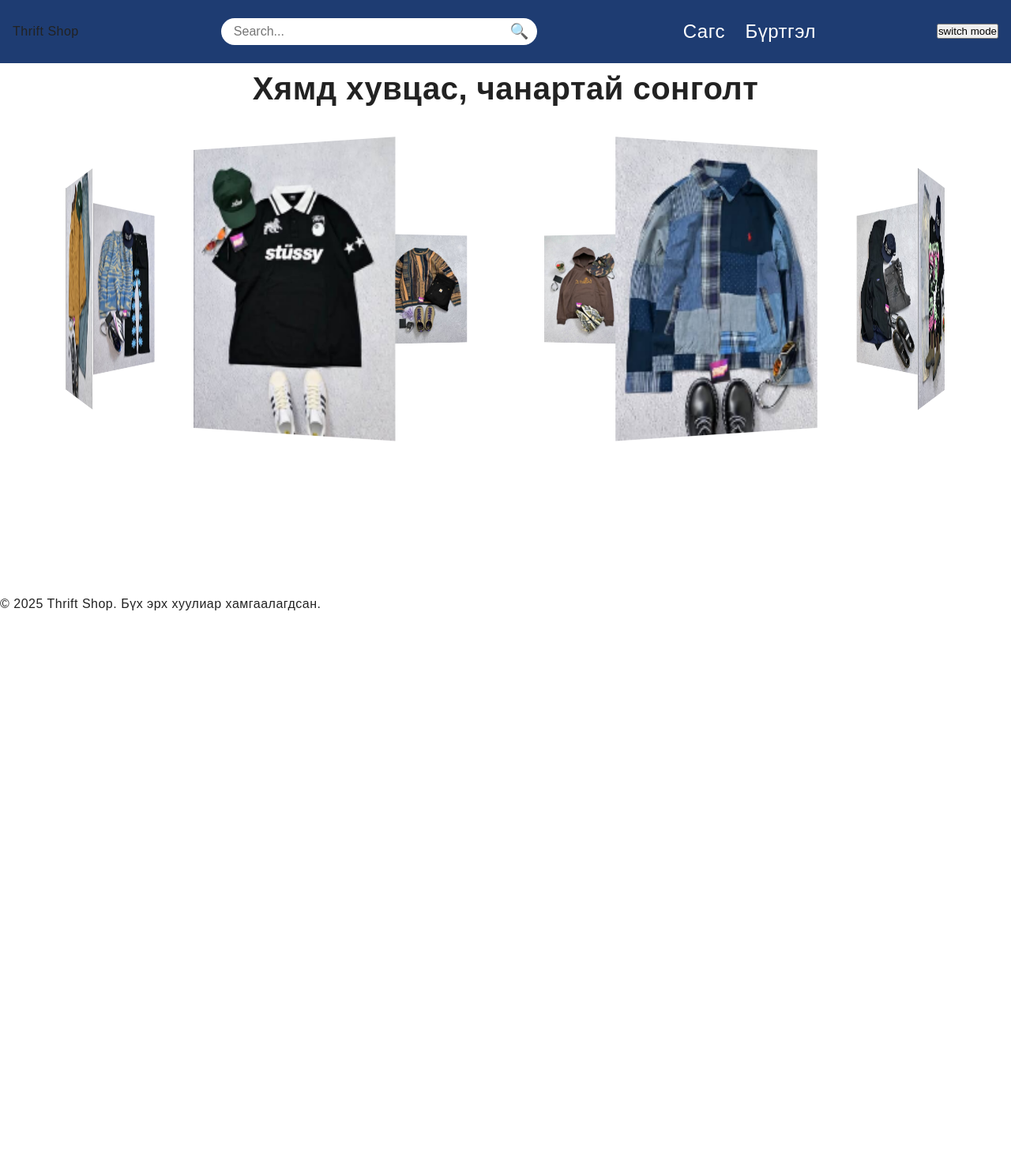
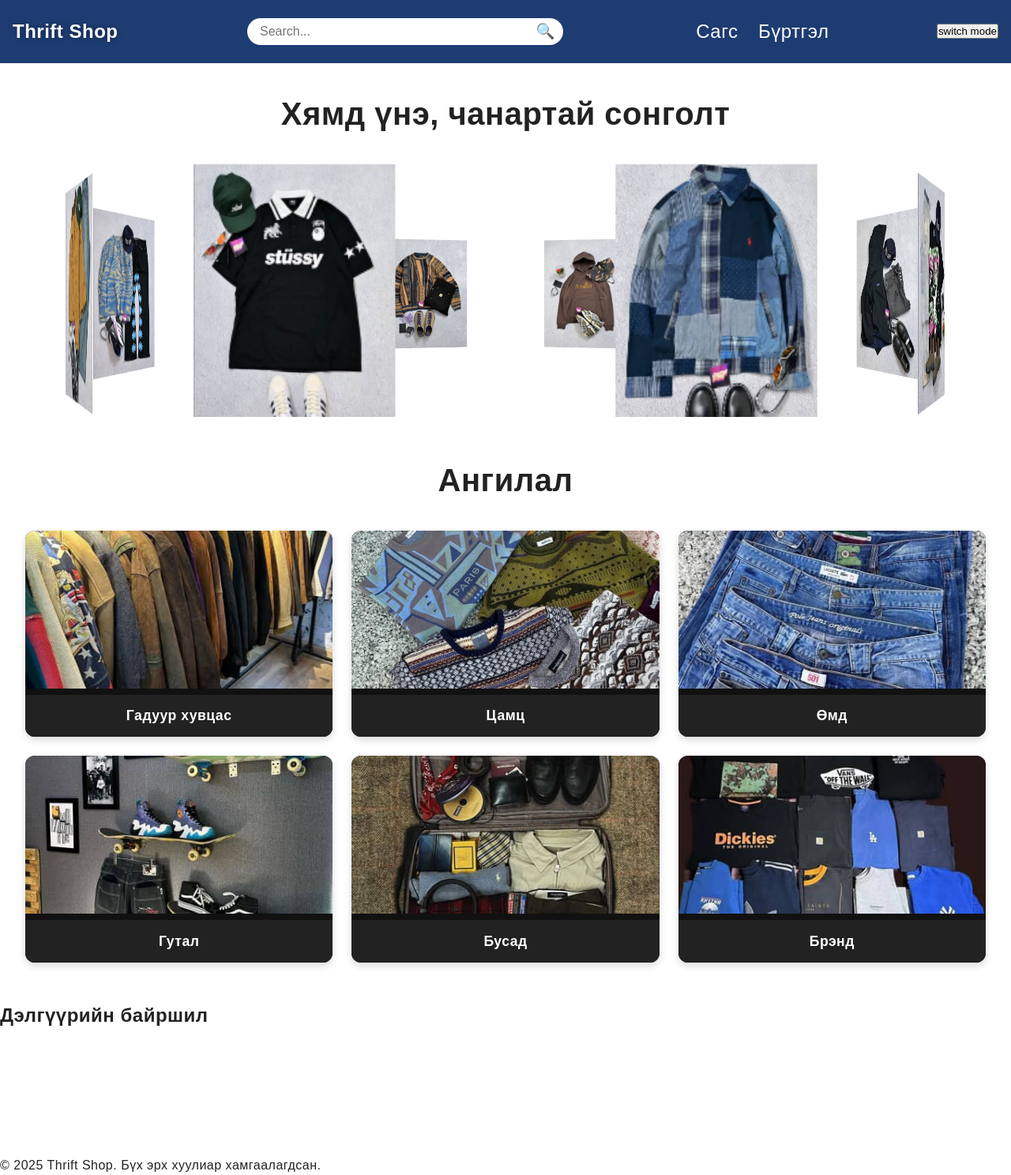
Before and after one commit to tseren717/web, a plain HTML site: page index.html in a window 1280 px wide. Shown: the whole page at 79% size. Before the commit the page ends 800 px from the top, so only its background shows below. Drawn offline with Linux system fonts and the light colour scheme; grey boxes are pictures that could not be loaded.

Commit message:
updating

```diff
--- /dev/null
+++ b/css/categories.css
@@ -0,0 +1,238 @@
+:root {
+    --font-main: 'Arial', sans-serif;
+    --color-bg: #ffffff;
+    --color-text: #222;
+    --color-accent: #1e3c72;
+    --header-bg: #1e3c72;
+    --spacing: 1rem;
+    --shadow: 0 4px 10px rgba(0,0,0,0.15);
+    --lh: 1.6;
+    --ls: 0.5px;
+    --transition: all 0.3s ease;
+}
+
+/* Dark Mode */
+:root.dark {
+    --color-bg: #121212;
+    --color-text: #eee;
+    --color-accent: #ffcc70;
+}
+
+/* Global Reset */
+* { margin: 0; padding: 0; box-sizing: border-box; }
+body {
+    font-family: var(--font-main);
+    background: var(--color-bg);
+    color: var(--color-text);
+    line-height: var(--lh);
+    letter-spacing: var(--ls);
+    transition: var(--transition);
+}
+
+/* Header */
+.header {
+    display: flex;
+    justify-content: space-between;
+    align-items: center;
+    padding: var(--spacing);
+    background: var(--header-bg);
+    position: sticky;
+    top: 0;
+    z-index: 100;
+}
+.logo span {
+    color: #fff !important;
+    font-weight: bold;
+    font-size: 1.5rem;
+    text-shadow: 0 0 6px rgba(0,0,0,0.4);
+}
+
+/* Search Bar */
+.search-container {
+    flex: 1;
+    max-width: 400px;
+    margin: 0 2rem;
+    position: relative;
+}
+
+.search-container input {
+    width: 100%;
+    padding: 0.5rem 2.5rem 0.5rem 1rem;
+    border-radius: 20px;
+    border: none;
+    outline: none;
+    font-size: 1rem;
+}
+
+.search-container .search-icon {
+    position: absolute;
+    right: 10px;
+    top: 50%;
+    transform: translateY(-50%);
+    font-size: 1.2rem;
+    color: #555;
+    cursor: pointer;
+}
+
+/* Header Right Icons */
+.header-icons {
+    display: flex;
+    align-items: center;
+    gap: 1rem;
+}
+
+.header-icons .icon {
+    font-size: 1rem;
+    cursor: pointer;
+    color: #fff;
+    padding: 0.5rem;
+    border-radius: 4px;
+    transition: var(--transition);
+}
+
+/* Theme Toggle Button */
+#theme-toggle {
+    background: rgba(255,255,255,0.2);
+    color: white;
+    border: none;
+    padding: 0.5rem 1rem;
+    border-radius: 4px;
+    cursor: pointer;
+    margin-left: 1rem;
+}
+
+/* Breadcrumb */
+.breadcrumb {
+    padding: 1rem 2rem;
+    background-color: #f5f5f5;
+    margin-bottom: 2rem;
+}
+
+.breadcrumb a {
+    color: var(--color-accent);
+    text-decoration: none;
+}
+
+.breadcrumb span {
+    color: #777;
+}
+
+/* Page Title */
+.page-title {
+    text-align: center;
+    margin: 2rem 0;
+    font-size: 2rem;
+    color: var(--color-accent);
+}
+
+/* Products Grid */
+.products-grid {
+    display: grid;
+    grid-template-columns: repeat(auto-fill, minmax(250px, 1fr));
+    gap: 2rem;
+    padding: 0 2rem 4rem;
+}
+
+.product-card {
+    background: white;
+    border-radius: 8px;
+    overflow: hidden;
+    box-shadow: var(--shadow);
+    transition: transform 0.3s ease;
+}
+
+.product-card:hover {
+    transform: translateY(-5px);
+}
+
+.product-image {
+    width: 100%;
+    height: 250px;
+    object-fit: cover;
+    border-bottom: 1px solid #eee;
+}
+
+.product-info {
+    padding: 1rem;
+}
+
+.product-title {
+    font-weight: bold;
+    margin-bottom: 0.5rem;
+    font-size: 1.1rem;
+}
+
+.product-details {
+    color: #666;
+    font-size: 0.9rem;
+    margin-bottom: 0.5rem;
+}
+
+.product-price {
+    font-weight: bold;
+    color: var(--color-accent);
+    font-size: 1.2rem;
+}
+
+/* Filter Section */
+.filter-section {
+    padding: 1rem 2rem;
+    background-color: #f9f9f9;
+    margin-bottom: 2rem;
+    display: flex;
+    flex-wrap: wrap;
+    gap: 1rem;
+    align-items: center;
+}
+
+.filter-title {
+    font-weight: bold;
+    margin-right: 0.5rem;
+}
+
+.filter-option {
+    padding: 0.5rem 1rem;
+    background: white;
+    border: 1px solid #ddd;
+    border-radius: 20px;
+    cursor: pointer;
+    transition: all 0.3s ease;
+}
+
+.filter-option:hover, .filter-option.active {
+    background: var(--color-accent);
+    color: white;
+    border-color: var(--color-accent);
+}
+
+/* Footer */
+.footer {
+    text-align: center;
+    padding: 2rem;
+    background: var(--header-bg);
+    color: white;
+    margin-top: 3rem;
+}
+
+/* Dark mode adjustments */
+:root.dark .product-card {
+    background: #2a2a2a;
+}
+
+:root.dark .product-details {
+    color: #ccc;
+}
+
+:root.dark .breadcrumb {
+    background-color: #2a2a2a;
+}
+
+:root.dark .filter-section {
+    background-color: #2a2a2a;
+}
+
+:root.dark .filter-option {
+    background: #333;
+    border-color: #444;
+    color: #eee;
+}
--- a/global.css
+++ b/global.css
@@ -39,6 +39,13 @@
 padding: var(--spacing);
 background: var(--header-bg);
 }
+ .logo span {
+  color: #fff !important;
+  font-weight: bold;
+  font-size: 1.5rem;
+  text-shadow: 0 0 6px rgba(0,0,0,0.4);
+}
+
 
 /* Search Bar */
 .search-container {
@@ -89,9 +96,15 @@
     justify-content: center;
     text-align: center;
     color: var(--color-text);
+    margin-top: 2rem;
+    margin-bottom: 2rem;
     font-size: 2.5rem;
     font-weight: bold;
     padding: 0 1rem;
+}
+.hero h4 {
+  font-size: 2.5rem;
+  font-weight: bold;
 }
 
 
@@ -99,7 +112,7 @@
 #shop-by-brand {
   position: relative;
   width: 100%;
-  height: 38rem;
+  height: 20rem;
   overflow: hidden;
 }
 
@@ -132,3 +145,50 @@
   from { transform: perspective(1000px) rotateY(0deg); }
   to { transform: perspective(1000px) rotateY(360deg); }
 }
+
+/* Category Section */
+.categories {
+  padding: 3rem 2rem;
+  text-align: center;
+  background: var(--color-bg);
+  color: var(--color-text);
+}
+
+.categories h4 {
+  font-size: 2.5rem;
+  font-weight: bold;
+  margin-bottom: 2rem;
+}
+
+.category-grid {
+  display: grid;
+  grid-template-columns: repeat(3, 1fr);
+  gap: 1.5rem;
+}
+
+.category-item {
+  background: #111;
+  border-radius: 12px;
+  overflow: hidden;
+  box-shadow: var(--shadow);
+  transition: transform 0.3s ease, box-shadow 0.3s ease;
+}
+
+.category-item img {
+  width: 100%;
+  height: 200px;
+  object-fit: cover;
+}
+
+.category-item p {
+  padding: 0.8rem;
+  font-weight: bold;
+  font-size: 1.1rem;
+  background: var(--color-text);
+  color: var(--color-bg);
+}
+
+.category-item:hover {
+  transform: translateY(-5px);
+  box-shadow: 0 8px 20px rgba(0,0,0,0.3);
+}
--- a/index.html
+++ b/index.html
@@ -17,27 +17,23 @@
       <input type="text" placeholder="Search...">
       <span class="search-icon">🔍</span>
     </div>
-
     <!-- Right Icons -->
      <div class="header-icons">
       <span class="icon cart-icon" >Сагс</span>
       <span class="icon user-icon">Бүртгэл</span>
-
     </div>
 
     <button id="theme-toggle"> switch mode</button>
   </header>
 
-
   <!-- Hero Section -->
   <section class="hero">
-<h4>Хямд хувцас, чанартай сонголт</h4>
+    <h4>Хямд үнэ, чанартай сонголт</h4>
   </section>
 
   <!-- Shop by Brand Carousel -->
   <section id="shop-by-brand">
     <div class="slider">
-      <!-- 10 brand images -->
       <div class="item" style="--position:1; --quantity:10;"><img src="pictures/image1.jpg" alt="look 1"></div>
       <div class="item" style="--position:2; --quantity:10;"><img src="pictures/image2.jpg" alt="look 2"></div>
       <div class="item" style="--position:3; --quantity:10;"><img src="pictures/image3.jpg" alt="look 3"></div>
@@ -50,6 +46,49 @@
       <div class="item" style="--position:10; --quantity:10;"><img src="pictures/image10.jpg" alt="look 10"></div>
     </div>
   </section>
+
+  <!-- Shop by Category Section -->
+<section class="categories">
+  <h4>Ангилал</h4>
+  <div class="category-grid">
+    <div class="category-item">
+      <img src="pictures/category/jacket.jpg" alt="jacket">
+      <p>Гадуур хувцас</p>
+    </div>
+    <div class="category-item">
+      <img src="pictures/category/tsmts.jpg" alt="tsamts">
+      <p>Цамц</p>
+    </div>
+    <div class="category-item">
+      <img src="pictures/category/umd.jpg" alt="umd"></a><p>Өмд</p>
+    </div>
+    <div class="category-item">
+      <img src="pictures/category/gutal.jpg" alt="gutal">
+      <p>Гутал</p>
+    </div>
+    <div class="category-item">
+      <img src="pictures/category/busad.jpg" alt="busad">
+      <p>Бусад</p>
+    </div>
+    <div class="category-item">
+      <img src="pictures/category/brand.jpg" alt="brand">
+      <p>Брэнд</p>
+    </div>
+  </div>
+</section>
+
+<section class="map">
+            <h2>Дэлгүүрийн байршил</h2>
+            <div>
+
+                <iframe
+                    src="https://www.google.com/maps/embed?pb=!1m18!1m12!1m3!1d265.2808683695647!2d106.92847771537578!3d47.91967945398042!2m3!1f0!2f0!3f0!3m2!1i1024!2i768!4f13.1!3m3!1m2!1s0x5d9693143a161c81%3A0xf1074a216491906d!2sNational%20University%20of%20Mongolia!5e0!3m2!1sen!2smn!4v1742997311296!5m2!1sen!2smn"
+                    style="border:0;" allowfullscreen="";
+                    referrerpolicy="no-referrer-when-downgrade"></iframe>
+            </div>
+
+        </section>
+
 <!-- Footer -->
 <footer class="footer">
 <p>© 2025 Thrift Shop. Бүх эрх хуулиар хамгаалагдсан.</p>
```
Also changed, not shown: js/categories.js (added, +54 -0 lines), pictures/category/brand.jpg (added), pictures/category/busad.jpg (added), pictures/category/gutal.jpg (added), pictures/category/jacket.jpg (added), pictures/category/tsmts.jpg (added), pictures/category/umd.jpg (added). Lines whose indentation alone changed are shown as unchanged.
